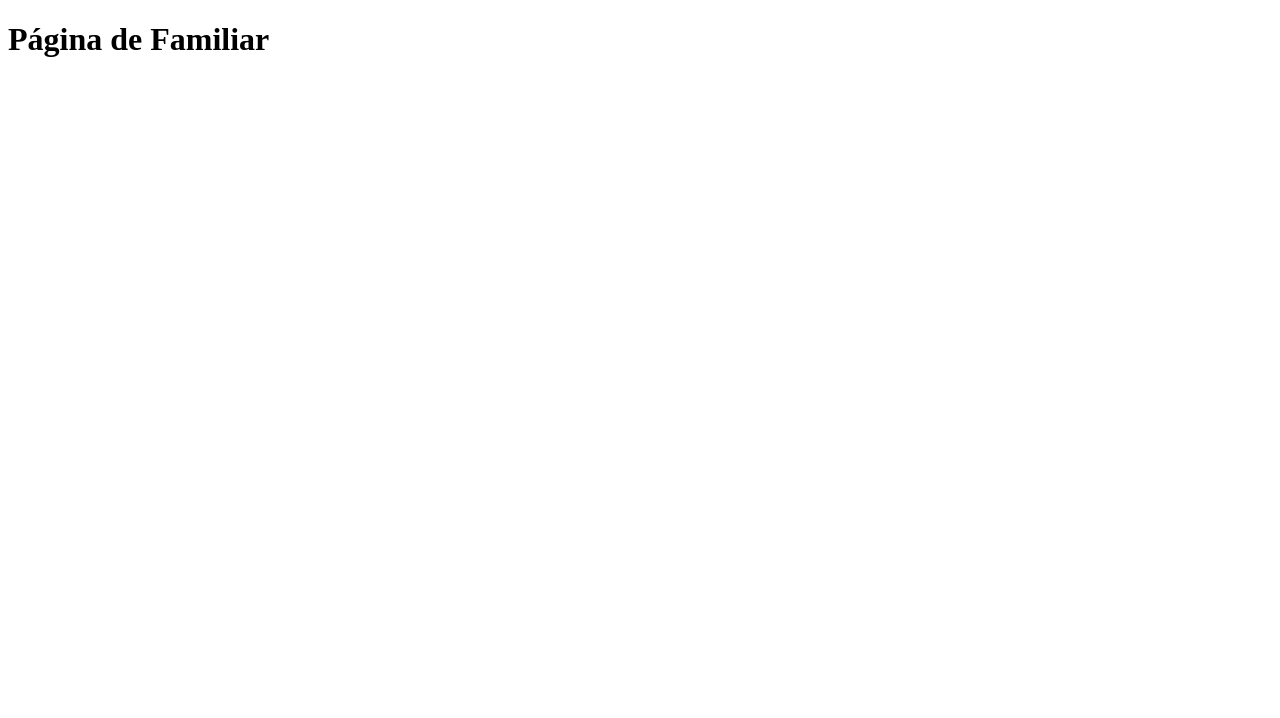
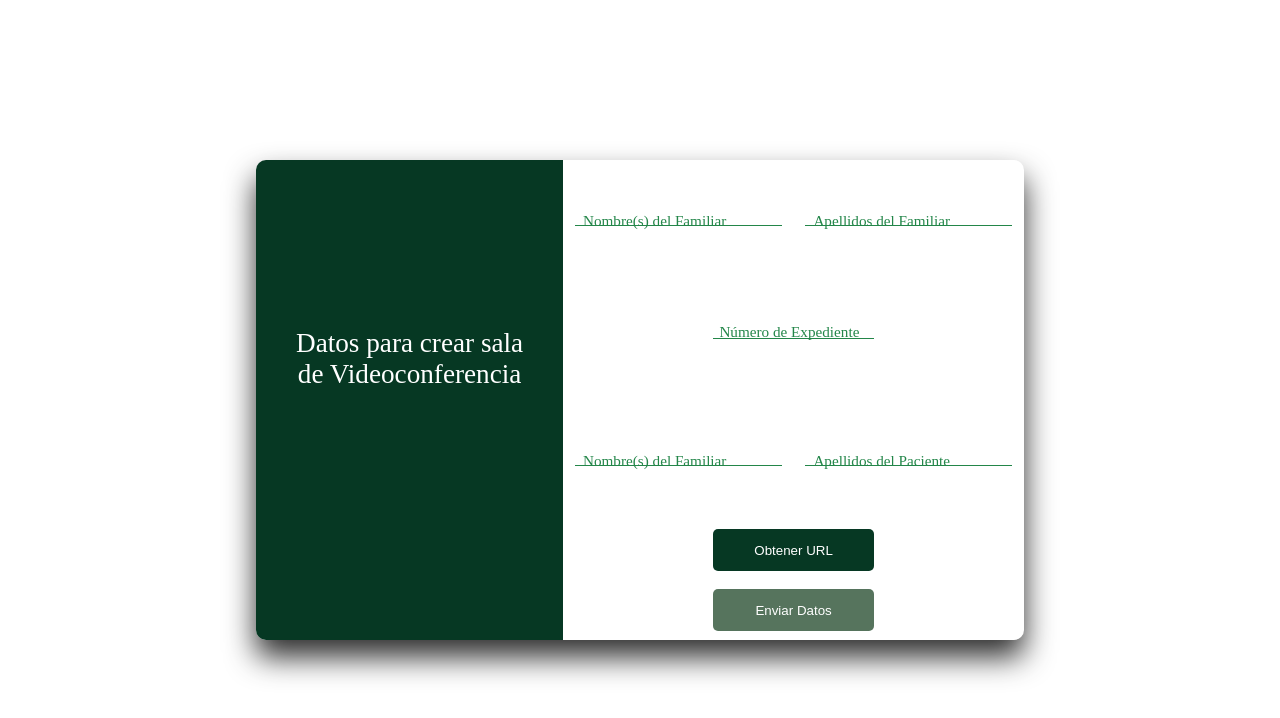
Before and after one commit to JoseEduardoUAM/Proyecto-Covid, a website with bundled scripts: page Public/Familiar/index.html in a window 1280 px wide. Built offline with nearby package versions, Linux system fonts and the light colour scheme; no server answers.

Commit message:
Cambios realizados el domingo

```diff
--- a/Modulos_Servidor/socket.js
+++ b/Modulos_Servidor/socket.js
@@ -16,7 +16,7 @@ let Salas = [];
 io.on('connection' , (socket) => {
 
 	socket.on( 'solicitarURL' , () => {
-		let url = 'https://192.168.1.67:3000/' + Funcion.generarURL();
+		let url = `https://${Servidor.direccionIP}:${Servidor.puerto}/` + Funcion.generarURL();
 		socket.emit('recibirURL' , url );
 	});
 
--- /dev/null
+++ b/Public/Familiar/Estilos/contenedores.css
@@ -0,0 +1,109 @@
+:root{
+    --color_header: #063823;
+    --color_sombra: #2e2e2e;
+    --color_texto: #238649;
+    --color_texto_header: #ffffff;
+}
+
+body{
+    padding: 0px;
+    margin: 0px;
+}
+
+#Inicio{
+    width: 100vw;
+    height: 100vh;
+    display: grid;
+    grid-template-columns: 20% 60% 20%;
+    grid-template-rows: 20% 60% 20%;
+}
+
+#Contenido{
+    margin: 0px;
+    padding: 0px;
+    width: 100%;
+    height: 100%;
+    grid-column: 2;
+    grid-row: 2;
+    display: grid;
+    grid-template-columns: 40% 60%;
+    grid-template-rows: 100%;
+    box-shadow: 0px 17px 30px var(--color_sombra);
+	box-sizing: border-box;
+	border-radius: 10px;
+}
+
+#Header{
+    background-color: var(--color_header);
+    display: grid;
+    width: 100%;
+    height: 100%;
+    box-sizing: border-box;
+    border-top-left-radius: 10px;
+    border-bottom-left-radius: 10px;
+}
+
+#Formulario{
+    width: 100%;
+    height: 100%;
+    display: grid;
+    box-sizing: border-box;
+}
+
+#PrimeraPantalla{
+    width: 100%;
+    height: 100%;
+    display: grid;
+    grid-template-columns: 50% 50%;
+    grid-template-rows: repeat( 3 , 25% ) auto auto;
+    box-sizing: border-box;
+}
+
+.celda{
+    box-sizing: content-box;
+    width: 90%;
+    height: 70%;
+    margin: auto;
+    position: relative;
+}
+
+.dos{
+    width: 35%;
+    grid-column: span 2;
+}
+
+#ContenedorBoton{
+    width: 100%;
+    height: 100%;
+}
+
+#TituloHeader{
+    width: 80%;
+    height: 30%;
+    color: var(--color_texto_header);
+    font-size: 170%;
+    margin: auto;
+    text-align: center;
+}
+
+#ContenedorAviso{
+    width: 50%;
+    height: 100%;
+    text-align: center;
+    margin: auto;
+    color: var(--color_header);
+    font-weight: 900;
+    font-size: 110%;
+}
+
+#SegundaPantalla{
+    display: grid;
+    width: 100%;
+    height: 100%;
+}
+
+.ContenedorBoton{
+    width: 35%;
+    height: 15%;
+    margin: auto;
+}
--- /dev/null
+++ b/Public/Familiar/Estilos/efectos.css
@@ -0,0 +1,21 @@
+input:focus{
+    outline: none;
+    background: none;
+    border-bottom: 4px solid var(--color_texto);
+}
+
+input:valid + label{
+    top: 0px;
+    left: 0px;
+    color: var(--color_header);
+    font-weight: 900;
+    font-size: 80%;
+}
+
+button:hover{
+    background-color: #11683ca2;
+}
+
+button:disabled{
+    background-color: #56745d;
+}
--- /dev/null
+++ b/Public/Familiar/Estilos/elementos.css
@@ -0,0 +1,33 @@
+input{
+    width: 100%;
+    margin: 0px;
+    padding: 12% 4% 3% 4%;
+    box-sizing: border-box;
+    border: 0px;
+    border-bottom: 1px solid var(--color_texto);
+    color: var(--color_header);
+    font-size: 90%;
+    font-weight: 900;
+}
+
+button{
+    width: 100%;
+    height: 100%;
+    background-color: var(--color_header);
+    border-radius: 5px;
+    color: var(--color_texto_header);
+    border: 0px;
+}
+
+label{
+    position: absolute;
+    top: 40%;
+    left: 4%;
+    color: var(--color_texto);
+    font-size: 95%;
+}
+
+.dos > label{
+    top: 30%;
+    left: 4%;
+}
--- a/Public/Familiar/index.html
+++ b/Public/Familiar/index.html
@@ -1,16 +1,63 @@
 <!DOCTYPE html>
-<html lang="en" dir="ltr">
+<html lang="en">
+<head>
+    <meta charset="UTF-8">
+    <link rel="stylesheet" href="./Estilos/contenedores.css">
+    <link rel="stylesheet" href="./Estilos/elementos.css">
+    <link rel="stylesheet" href="./Estilos/efectos.css">
+    <title>Familiar</title>
+</head>
+<body>
+    <div id="Inicio">
+        <div id="Contenido">
+            <div id="Header">
+                <div id="TituloHeader">
+                    Datos para crear sala de Videoconferencia
+                </div>
+            </div>
+            <form id="Formulario" method="POST">
+                <div id="PrimeraPantalla" >
+                    <div class="celda">
+                        <input type="text" name="nombreFamiliar" id="nombreFamiliar" required autocomplete="off">
+                        <label for="nombreFamiliar">Nombre(s) del Familiar</label>
+                    </div>
+                    <div class="celda">
+                        <input type="text" name="apellidoFamiliar" id="apellidoFamiliar" required required autocomplete="off">
+                        <label for="apellidoFamiliar">Apellidos del Familiar</label>
+                    </div>
+                    <div class="celda dos">
+                        <input type="text" name="numeroExpediente" id="numeroExpediente" required autocomplete="off" required>
+                        <label for="numeroExpediente">Número de Expediente</label>
+                    </div>
+                    <div class="celda">
+                        <input type="text" name="nombrePaciente" id="nombrePaciente" required autocomplete="off" required>
+                        <label for="nombrePaciente">Nombre(s) del Familiar</label>
+                    </div>
+                    <div class="celda">
+                        <input type="text" name="apellidoPaciente" id="apellidoPaciente" required>
+                        <label for="apellidoPaciente">Apellidos del Paciente</label>
+                    </div>
+                    <div class="celda dos">
+                        <div id="ContenedorBoton">
+							<button type="button" id="BotonURL">Obtener URL</button>
+						</div>
+                        <div id="ContenedorAviso" style="display: none;">¡Listo!</div>
+                    </div>
+                    <div class="celda dos">
+						<button type="button" id="BotonEnviar" disabled>Enviar Datos</button>
+					</div>
+                </div>
+                <div id="SegundaPantalla" style="display: none;">
+                    <div class="ContenedorBoton">
+                        <input type="text" id="Persona" name="persona" value="familiar" style="display: none;">
+                        <button type="submit" id="BotonIniciar">Iniciar Videollamada</button>
+                    </div>
+                </div>
 
-<head>
-	<meta charset="utf-8">
-	<title>Página Familiar</title>
-</head>
-
-<body>
-	<h1>Página de Familiar</h1>
+            </form>
+        </div>
+    </div>
+	<script src="/socket.io/socket.io.js" charset="utf-8"></script>
+    <script src="./script/main.js" charset="utf-8" type="module"></script>
 </body>
-
-<script src="/socket.io/socket.io.js" charset="utf-8"></script>
-<script src="./script/main.js" charset="utf-8" type="module"></script>
-
 </html>
--- a/Public/Familiar/script/funciones.js
+++ b/Public/Familiar/script/funciones.js
@@ -1,33 +1,30 @@
-import {Formulario,nombrePaciente,apellidosPaciente,numeroExpediente,nombreFamiliar,apellidosFamiliar} from './identificadores.js';
+import { inputs, pantalla1, pantalla2 } from './identificadores.js';
+
+export function VerificarDatos(){
+	let verificar = [];
+	for ( let x of inputs) {
+		verificar.push( x.value.length != 0 ? true : false );
+	}
+	if( verificar[0] & verificar[1] & verificar[2] & verificar[3] & verificar[4]){
+		pantalla1.style.display = "none";
+		pantalla2.style.display = null;
+		return true;
+	}else{
+		alert("Es necesario agregar todos los datos");
+		return false;
+	}
+}
 
 export function CrearDatos(url){
 	let datos = new Datos(
-		nombrePaciente.value,
-		apellidosPaciente.value,
-		numeroExpediente.value,
-		nombreFamiliar.value,
-		apellidosFamiliar.value,
+		inputs[0].value,
+		inputs[1].value,
+		inputs[2].value,
+		inputs[3].value,
+		inputs[4].value,
 		url
 	);
 	return datos;
-}
-
-export function IngresarSala(url){
-	nombrePaciente.disabled = true;
-	apellidosPaciente.disabled = true;
-	numeroExpediente.disabled = true;
-
-	let agregar = [ [ "url" , url ] , [ "persona" , "familiar" ] ];
-
-	for( let x of agregar ){
-		let input = document.createElement('input');
-		input.style.display = "none";
-		input.type = "text";
-		input.name = x[0];
-		input.value = x[1];
-		Formulario.appendChild( input );
-	}
-	Formulario.action = url;
 }
 
 function Datos( nombrePaciente , apellidosPaciente , numeroExpediente , nombreFamiliar, apellidosFamiliar , url ){
--- a/Public/Familiar/script/identificadores.js
+++ b/Public/Familiar/script/identificadores.js
@@ -1,15 +1,15 @@
-
-export let Formulario = document.getElementById('Formulario');
-
-export let nombrePaciente = document.getElementById('nombrePaciente');
-export let apellidosPaciente = document.getElementById('apellidosPaciente');
-
-export let numeroExpediente = document.getElementById('numeroExpediente');
-
-export let nombreFamiliar = document.getElementById('nombreFamiliar');
-export let apellidosFamiliar = document.getElementById('apellidosFamiliar');
-
-export let url = document.getElementById('url');
-export let Aviso = document.getElementById('Aviso');
-
-export let Ingresar = document.getElementById('Ingresar');
+export let form = document.getElementById('Formulario');
+    export let pantalla1 = document.getElementById('PrimeraPantalla');
+        export let inputs = [
+            document.getElementById('nombreFamiliar'),
+            document.getElementById('apellidoFamiliar'),
+            document.getElementById('numeroExpediente'),
+            document.getElementById('nombrePaciente'),
+            document.getElementById('apellidoPaciente'),
+        ];
+        export let conBtn = document.getElementById('ContenedorBoton');
+            export let btnURL = document.getElementById('BotonURL');
+        export let conAviso = document.getElementById('ContenedorAviso');
+        export let btnEnviar = document.getElementById('BotonEnviar');
+    export let pantalla2 = document.getElementById('SegundaPantalla');
+        export let btnIniciar = document.getElementById('BotonIniciar');
--- a/Public/Familiar/script/main.js
+++ b/Public/Familiar/script/main.js
@@ -1,3 +1,24 @@
-console.log( "Si entro");
+import { btnEnviar, btnURL, conAviso, conBtn, form } from './identificadores.js';
+import { CrearDatos, VerificarDatos } from './funciones.js';
+
+let urlSala;
 
 const socket = io('/');
+
+socket.on( 'recibirURL' , (url) => {
+	urlSala = url;
+    form.action = url;
+});
+
+btnURL.onclick = () =>{
+    socket.emit( 'solicitarURL' ,  );
+    conBtn.style.display = "none";
+    conAviso.style.display = null;
+    btnEnviar.disabled = null;
+}
+
+btnEnviar.onclick = () =>{
+    if( VerificarDatos() ){
+        socket.emit( 'nuevaSala' , CrearDatos(urlSala) );
+    }
+}
```
Also changed, not shown: Modulos_Servidor/servidor.js (+7 -3 lines).
